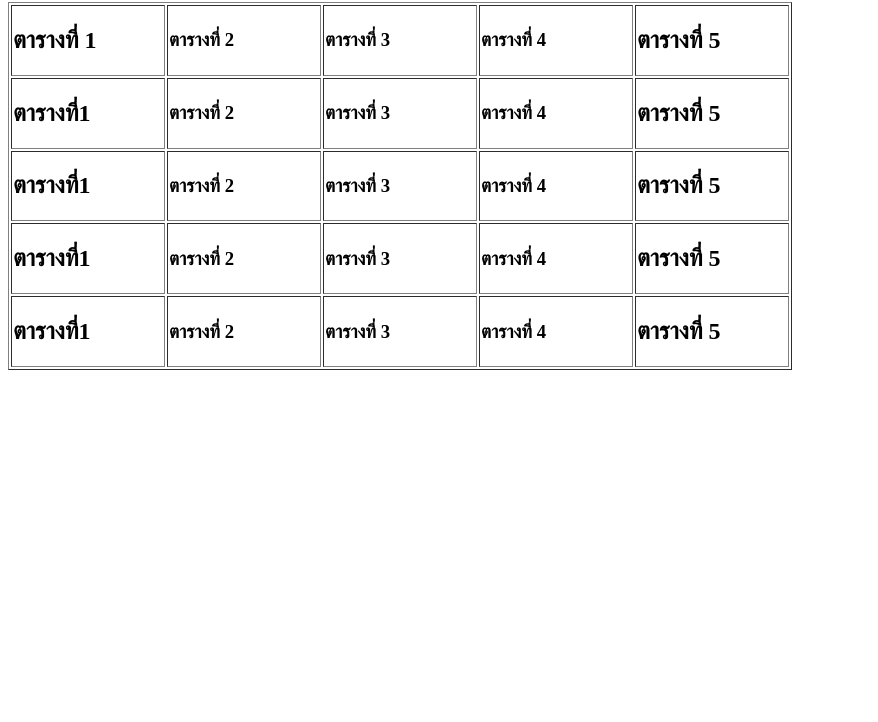
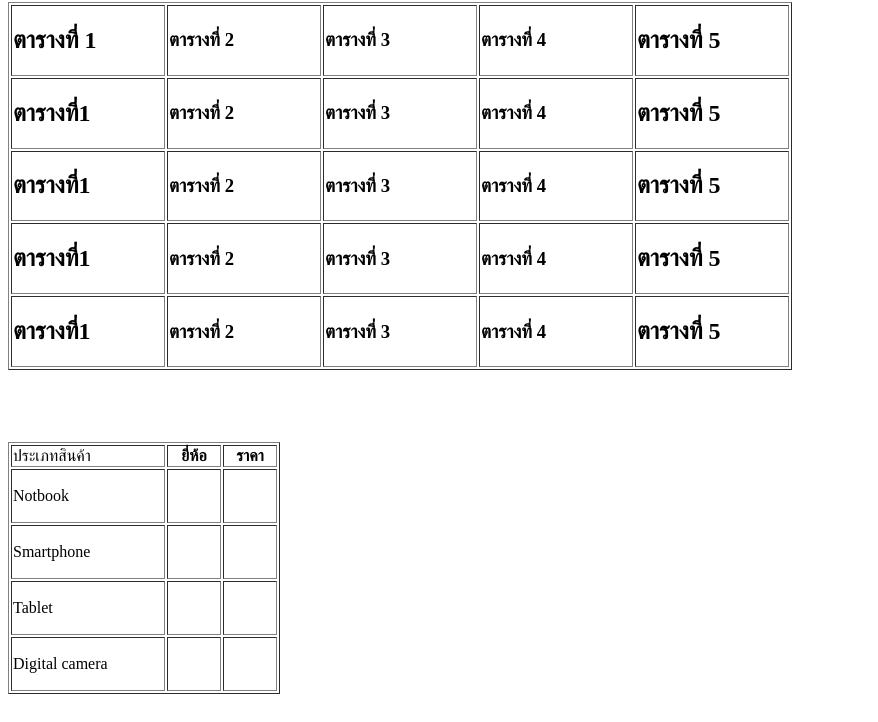
Before and after one commit to rapepad/rapepad.github.io, a plain HTML site: page tableHtml.html in a window 1280 px wide. Shown: the part 78-800 px from the top of the page, without its empty margins (0-878 px from the left). Drawn offline with Linux system fonts and the light colour scheme.

Commit message:
Update tableHtml.html

```diff
--- a/tableHtml.html
+++ b/tableHtml.html
@@ -92,5 +92,36 @@
                 </td>
             </tr>
         </table>
+    <br>
+    <br>
+    <br>
+    <br>
+    <table border="1">
+        <tr>
+            <td width="150"> ประเภทสินค้า  </td>
+            <th width="50">   ยี่ห้อ </th>
+            <th width="50">   ราคา </th>
+        </tr>
+        <tr>
+            <td width="150" height="50"> Notbook </td>
+            <td></td>
+            <td></td>
+        </tr>
+          <tr>
+            <td width="150" height="50"> Smartphone </td>
+            <td></td>
+            <td></td>
+        </tr>
+          <tr>
+            <td width="150" height="50"> Tablet </td>
+            <td></td>
+            <td></td>
+        </tr>
+            <tr>
+                <td width="150" height="50"> Digital camera </td>
+                <td></td>
+                <td></td>
+            </tr>
+    </table>
     </body>
 </html>
```
